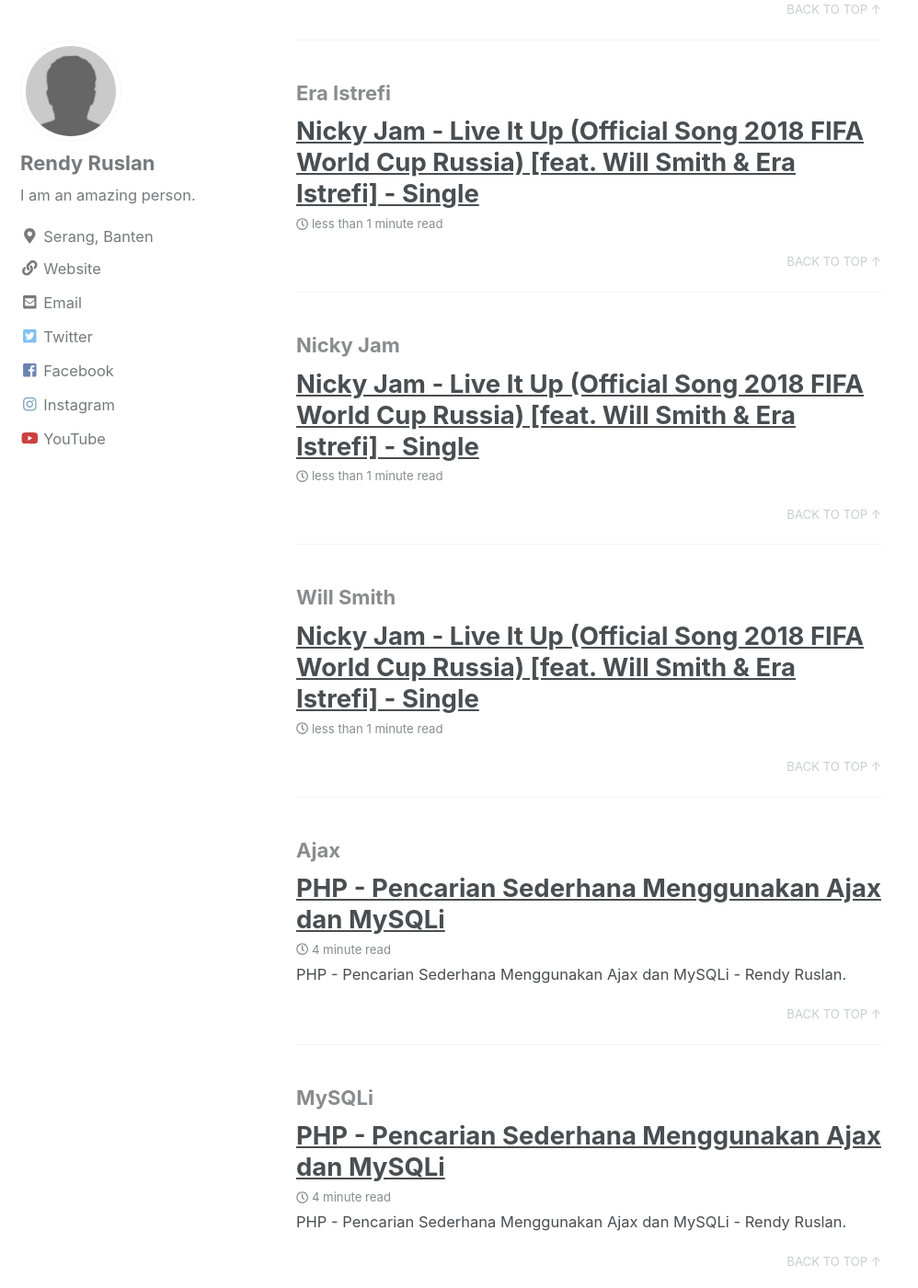
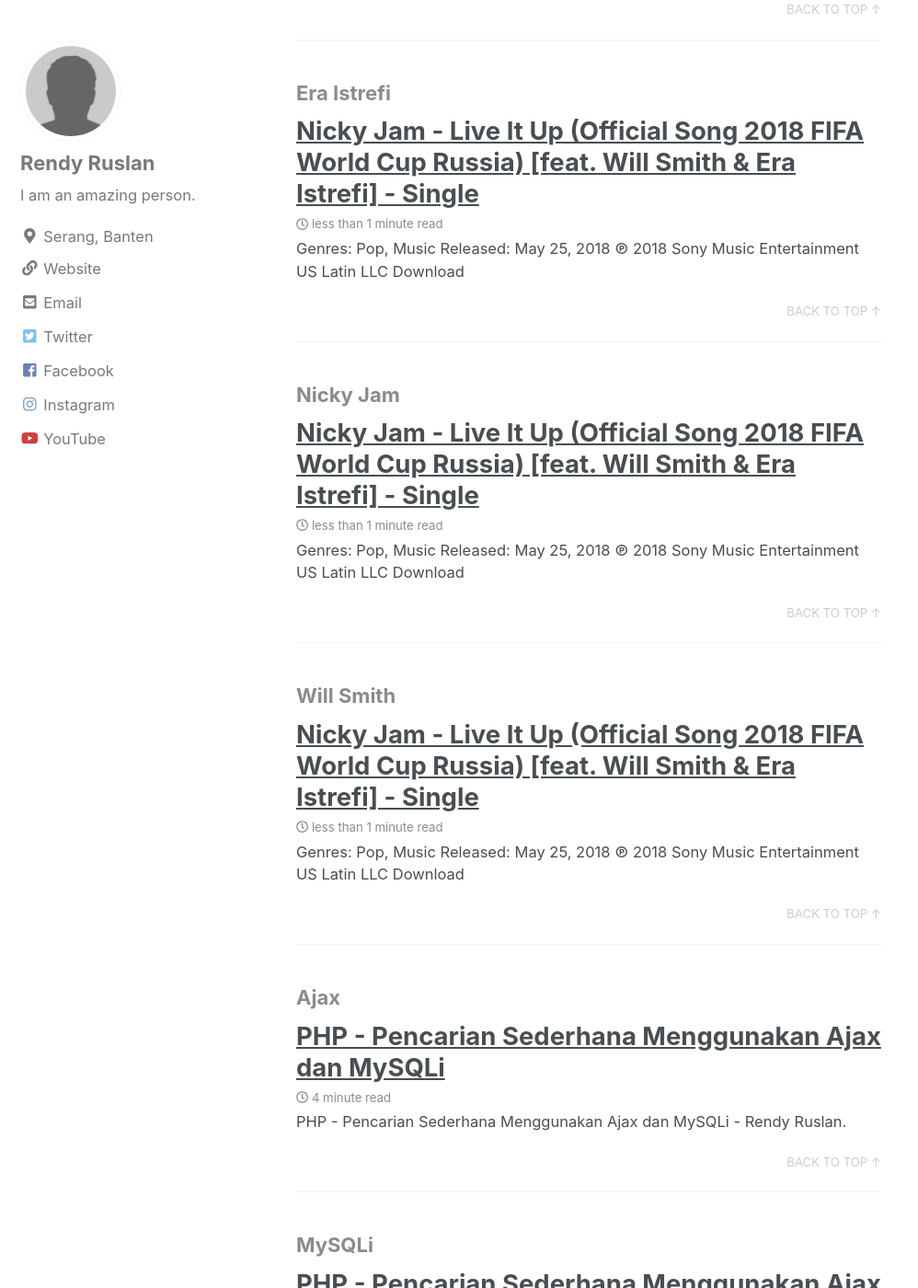
Before and after one commit to rendyruslan/iplustify.github.io, a Jekyll site: the page built from _pages/tag-archive.md, in a window 1280 px wide and 1400 px high, scrolled down 32841 px. Shown: the whole window at 92% size, without its empty margins (0-998 px from the left). Built offline with Jekyll 4.4.1, drawn with Linux system fonts in a browser that asks for light colours; nearby versions of some CDN libraries; some of the changed lines change nothing that is shown.

Commit message:
Update 2016-09-21-gemified-theme-alpha.md

```diff
--- a/_posts/2016-09-21-gemified-theme-alpha.md
+++ b/_posts/2016-09-21-gemified-theme-alpha.md
@@ -13,18 +13,9 @@
 <figure>
 	<a href="https://pp.userapi.com/c847219/v847219128/75f03/zmv36SarJ7Y.jpg"><img src="https://pp.userapi.com/c847219/v847219128/75f03/zmv36SarJ7Y.jpg"></a>
 </figure>
-
-  * Genres: Pop, Music
-  * Released: May 25, 2018
-  * ℗ 2018 Sony Music Entertainment US Latin LLC
-
-<p>Genres: Pop, Music</p>
-<p>Released: May 25, 2018</p>
-<p>℗ 2018 Sony Music Entertainment US Latin LLC</p>
-
-<br>Genres: Pop, Music</br>
-<br>Released: May 25, 2018</br>
-<br>℗ 2018 Sony Music Entertainment US Latin LLC</br>
+<br>Genres: Pop, Music
+<br>Released: May 25, 2018
+<br>℗ 2018 Sony Music Entertainment US Latin LLC
 
 [Download](#){: .btn .btn--danger}
 {: style="text-align: center;"}
```
